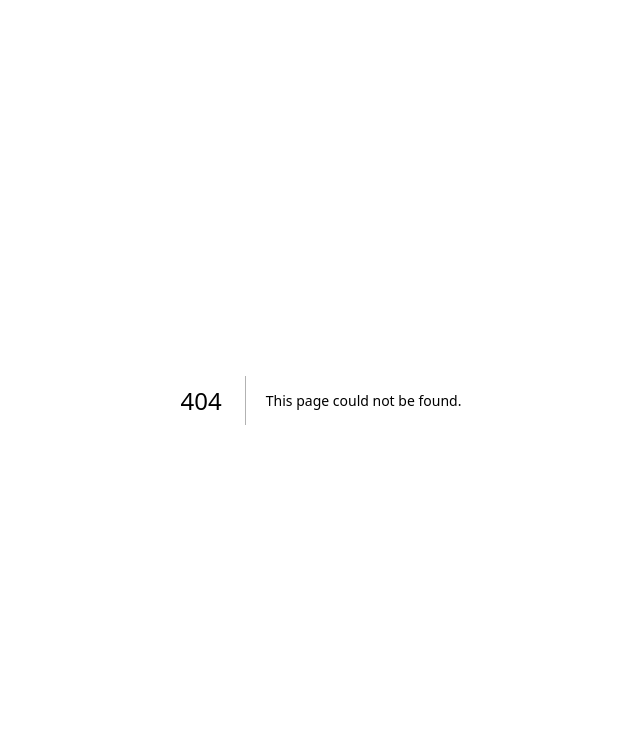
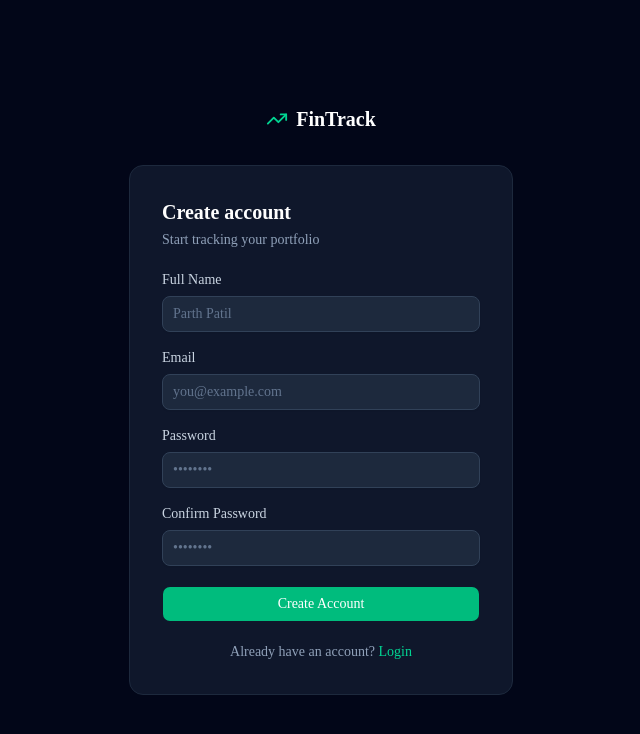
Before and after one commit to ParthSurve07/Phoenix_Frontend, a Next.js app: page /register in a window 1280 px wide. Before the commit this address had no page. Shown: the top 734 px of the page, without its empty margins (319-959 px from the left). Built offline with nearby package versions, Linux system fonts and the light colour scheme; no server answers.

Commit message:
feat: login and register pages with form validation

```diff
--- /dev/null
+++ b/src/app/login/page.js
@@ -0,0 +1,119 @@
+"use client";
+
+import { useForm } from "react-hook-form";
+import { z } from "zod";
+import { zodResolver } from "@hookform/resolvers/zod";
+import { useState } from "react";
+import { useRouter } from "next/navigation";
+import Link from "next/link";
+import { TrendingUp } from "lucide-react";
+import { Button } from "@/components/ui/button";
+import { Input } from "@/components/ui/input";
+import { Label } from "@/components/ui/label";
+import api from "@/lib/api";
+
+const loginSchema = z.object({
+  email: z.string().email("Enter a valid email"),
+  password: z.string().min(6, "Password must be at least 6 characters"),
+});
+
+export default function LoginPage() {
+  const router = useRouter();
+  const [serverError, setServerError] = useState("");
+  const [loading, setLoading] = useState(false);
+
+  const {
+    register,
+    handleSubmit,
+    formState: { errors },
+  } = useForm({
+    resolver: zodResolver(loginSchema),
+  });
+
+  const onSubmit = async (data) => {
+    setLoading(true);
+    setServerError("");
+    try {
+      const res = await api.post("/auth/login", data);
+      localStorage.setItem("fintrack_token", res.data.token);
+      router.push("/dashboard");
+    } catch (err) {
+      setServerError(err.response?.data?.message || "Login failed. Try again.");
+    } finally {
+      setLoading(false);
+    }
+  };
+
+  return (
+    <main className="min-h-screen bg-slate-950 flex items-center justify-center px-4">
+      <div className="w-full max-w-sm">
+
+        {/* Logo */}
+        <div className="flex items-center justify-center gap-2 mb-8 text-white font-bold text-xl">
+          <TrendingUp className="text-emerald-400" size={22} />
+          <span>FinTrack</span>
+        </div>
+
+        {/* Card */}
+        <div className="bg-slate-900 border border-slate-800 rounded-xl p-8 flex flex-col gap-5">
+          <div>
+            <h1 className="text-white text-xl font-semibold">Welcome back</h1>
+            <p className="text-slate-400 text-sm mt-1">Login to your account</p>
+          </div>
+
+          <form onSubmit={handleSubmit(onSubmit)} className="flex flex-col gap-4">
+
+            {/* Email */}
+            <div className="flex flex-col gap-1.5">
+              <Label className="text-slate-300 text-sm">Email</Label>
+              <Input
+                type="email"
+                placeholder="you@example.com"
+                className="bg-slate-800 border-slate-700 text-white placeholder:text-slate-500 focus:border-emerald-500"
+                {...register("email")}
+              />
+              {errors.email && (
+                <span className="text-red-400 text-xs">{errors.email.message}</span>
+              )}
+            </div>
+
+            {/* Password */}
+            <div className="flex flex-col gap-1.5">
+              <Label className="text-slate-300 text-sm">Password</Label>
+              <Input
+                type="password"
+                placeholder="••••••••"
+                className="bg-slate-800 border-slate-700 text-white placeholder:text-slate-500 focus:border-emerald-500"
+                {...register("password")}
+              />
+              {errors.password && (
+                <span className="text-red-400 text-xs">{errors.password.message}</span>
+              )}
+            </div>
+
+            {/* Server Error */}
+            {serverError && (
+              <p className="text-red-400 text-xs">{serverError}</p>
+            )}
+
+            {/* Submit */}
+            <Button
+              type="submit"
+              disabled={loading}
+              className="bg-emerald-500 hover:bg-emerald-600 text-white w-full mt-1"
+            >
+              {loading ? "Logging in..." : "Login"}
+            </Button>
+          </form>
+
+          <p className="text-slate-400 text-sm text-center">
+            Don't have an account?{" "}
+            <Link href="/register" className="text-emerald-400 hover:underline">
+              Register
+            </Link>
+          </p>
+        </div>
+      </div>
+    </main>
+  );
+}
--- /dev/null
+++ b/src/app/register/page.js
@@ -0,0 +1,157 @@
+"use client";
+
+import { useForm } from "react-hook-form";
+import { z } from "zod";
+import { zodResolver } from "@hookform/resolvers/zod";
+import { useState } from "react";
+import { useRouter } from "next/navigation";
+import Link from "next/link";
+import { TrendingUp } from "lucide-react";
+import { Button } from "@/components/ui/button";
+import { Input } from "@/components/ui/input";
+import { Label } from "@/components/ui/label";
+import api from "@/lib/api";
+
+const registerSchema = z
+  .object({
+    name: z.string().min(2, "Name must be at least 2 characters"),
+    email: z.string().email("Enter a valid email"),
+    password: z.string().min(6, "Password must be at least 6 characters"),
+    confirmPassword: z.string(),
+  })
+  .refine((data) => data.password === data.confirmPassword, {
+    message: "Passwords do not match",
+    path: ["confirmPassword"],
+  });
+
+export default function RegisterPage() {
+  const router = useRouter();
+  const [serverError, setServerError] = useState("");
+  const [loading, setLoading] = useState(false);
+
+  const {
+    register,
+    handleSubmit,
+    formState: { errors },
+  } = useForm({
+    resolver: zodResolver(registerSchema),
+  });
+
+  const onSubmit = async (data) => {
+    setLoading(true);
+    setServerError("");
+    try {
+      await api.post("/auth/register", {
+        name: data.name,
+        email: data.email,
+        password: data.password,
+      });
+      router.push("/login");
+    } catch (err) {
+      setServerError(err.response?.data?.message || "Registration failed. Try again.");
+    } finally {
+      setLoading(false);
+    }
+  };
+
+  return (
+    <main className="min-h-screen bg-slate-950 flex items-center justify-center px-4">
+      <div className="w-full max-w-sm">
+
+        {/* Logo */}
+        <div className="flex items-center justify-center gap-2 mb-8 text-white font-bold text-xl">
+          <TrendingUp className="text-emerald-400" size={22} />
+          <span>FinTrack</span>
+        </div>
+
+        {/* Card */}
+        <div className="bg-slate-900 border border-slate-800 rounded-xl p-8 flex flex-col gap-5">
+          <div>
+            <h1 className="text-white text-xl font-semibold">Create account</h1>
+            <p className="text-slate-400 text-sm mt-1">Start tracking your portfolio</p>
+          </div>
+
+          <form onSubmit={handleSubmit(onSubmit)} className="flex flex-col gap-4">
+
+            {/* Name */}
+            <div className="flex flex-col gap-1.5">
+              <Label className="text-slate-300 text-sm">Full Name</Label>
+              <Input
+                type="text"
+                placeholder="Parth Patil"
+                className="bg-slate-800 border-slate-700 text-white placeholder:text-slate-500 focus:border-emerald-500"
+                {...register("name")}
+              />
+              {errors.name && (
+                <span className="text-red-400 text-xs">{errors.name.message}</span>
+              )}
+            </div>
+
+            {/* Email */}
+            <div className="flex flex-col gap-1.5">
+              <Label className="text-slate-300 text-sm">Email</Label>
+              <Input
+                type="email"
+                placeholder="you@example.com"
+                className="bg-slate-800 border-slate-700 text-white placeholder:text-slate-500 focus:border-emerald-500"
+                {...register("email")}
+              />
+              {errors.email && (
+                <span className="text-red-400 text-xs">{errors.email.message}</span>
+              )}
+            </div>
+
+            {/* Password */}
+            <div className="flex flex-col gap-1.5">
+              <Label className="text-slate-300 text-sm">Password</Label>
+              <Input
+                type="password"
+                placeholder="••••••••"
+                className="bg-slate-800 border-slate-700 text-white placeholder:text-slate-500 focus:border-emerald-500"
+                {...register("password")}
+              />
+              {errors.password && (
+                <span className="text-red-400 text-xs">{errors.password.message}</span>
+              )}
+            </div>
+
+            {/* Confirm Password */}
+            <div className="flex flex-col gap-1.5">
+              <Label className="text-slate-300 text-sm">Confirm Password</Label>
+              <Input
+                type="password"
+                placeholder="••••••••"
+                className="bg-slate-800 border-slate-700 text-white placeholder:text-slate-500 focus:border-emerald-500"
+                {...register("confirmPassword")}
+              />
+              {errors.confirmPassword && (
+                <span className="text-red-400 text-xs">{errors.confirmPassword.message}</span>
+              )}
+            </div>
+
+            {/* Server Error */}
+            {serverError && (
+              <p className="text-red-400 text-xs">{serverError}</p>
+            )}
+
+            {/* Submit */}
+            <Button
+              type="submit"
+              disabled={loading}
+              className="bg-emerald-500 hover:bg-emerald-600 text-white w-full mt-1"
+            >
+              {loading ? "Creating account..." : "Create Account"}
+            </Button>
+          </form>
+
+          <p className="text-slate-400 text-sm text-center">
+            Already have an account?{" "}
+            <Link href="/login" className="text-emerald-400 hover:underline">
+              Login
+            </Link>
+          </p>
+        </div>
+      </div>
+    </main>
+  );
+}
```
